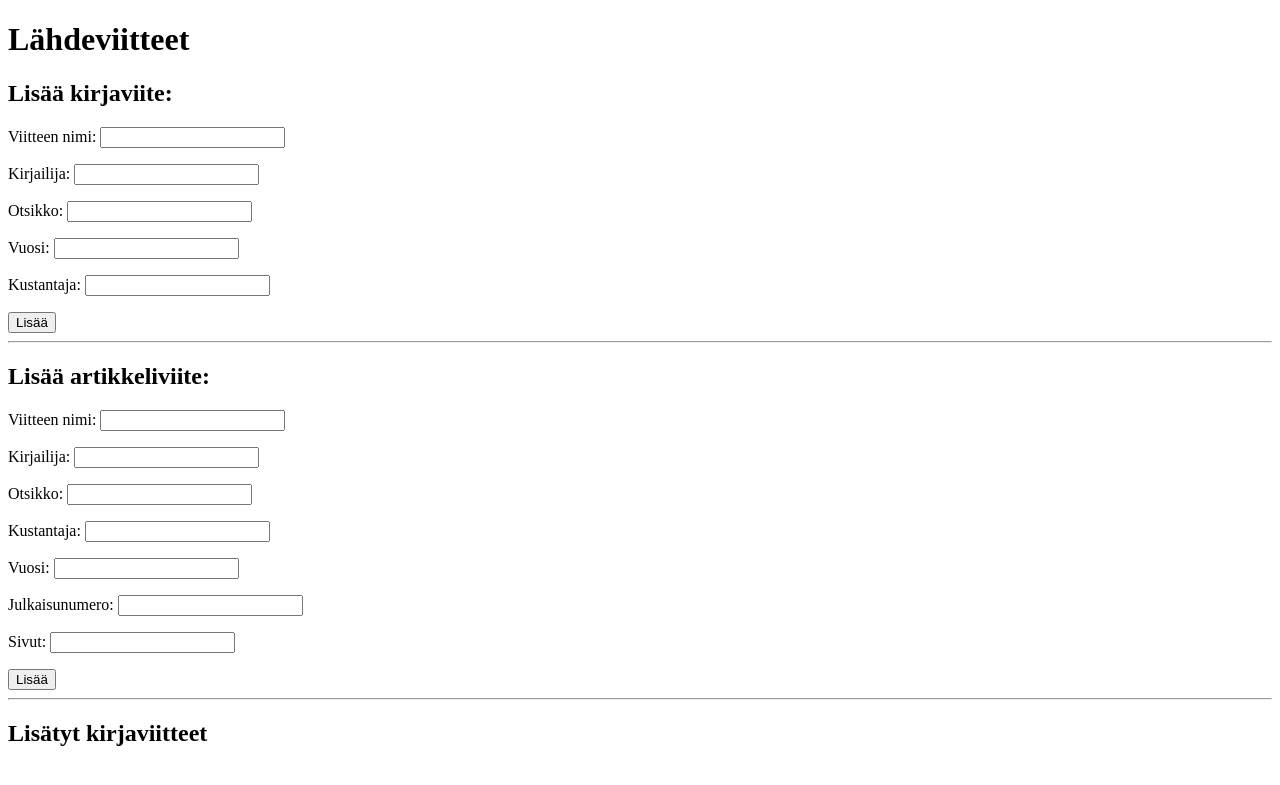
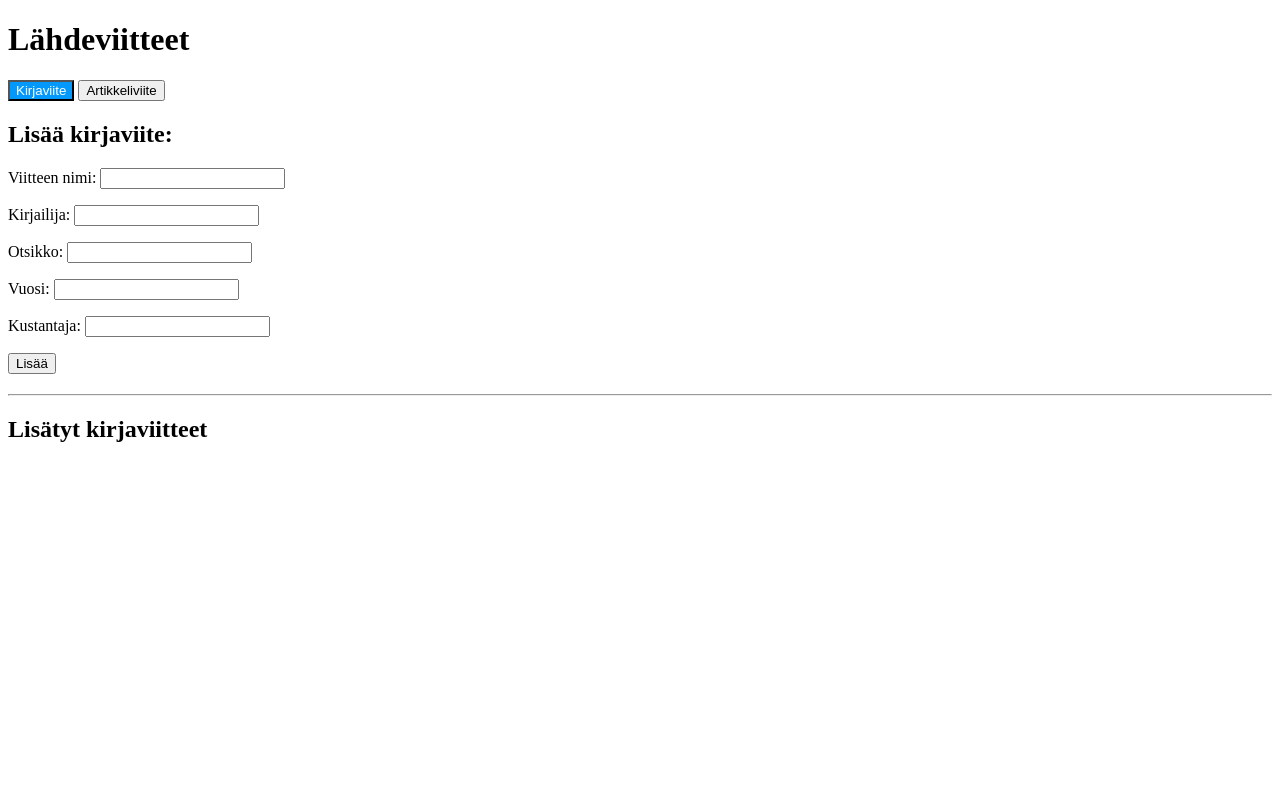
Before and after one commit to Yahimoh/Ohturyhma, a Flask app: template src/templates/index.html in a window 1280 px wide. Shown: the top 785 px of the page. Run offline with Flask 3, Linux system fonts and the light colour scheme; the template is opened without the code that fills it, so the values that code supplies are empty.

Commit message:
Lisätty tabit

```diff
--- a/src/templates/index.html
+++ b/src/templates/index.html
@@ -2,11 +2,45 @@
 <html>
 <head>
     <title>Lähdeviitteet</title>
+    <style>
+        .hidden { display: none; }
+        .active-button { background-color: #0398fc; color: white; }
+    </style>
+    <script>
+    function toggleForm(formName) {
+        var kirjaForm = document.getElementById('kirjaForm');
+        var artikkeliForm = document.getElementById('artikkeliForm');
+        var kirjaButton = document.getElementById('kirjaButton');
+        var artikkeliButton = document.getElementById('artikkeliButton');
+        var kirjaHeading = document.getElementById('kirjaHeading');
+        var artikkeliHeading = document.getElementById('artikkeliHeading');
+
+        if (formName === 'kirja') {
+            kirjaForm.classList.remove('hidden');
+            kirjaButton.classList.add('active-button');
+            kirjaHeading.classList.remove('hidden');
+            artikkeliForm.classList.add('hidden');
+            artikkeliButton.classList.remove('active-button');
+            artikkeliHeading.classList.add('hidden');
+        } else if (formName === 'artikkeli') {
+            kirjaForm.classList.add('hidden');
+            kirjaButton.classList.remove('active-button');
+            kirjaHeading.classList.add('hidden');
+            artikkeliForm.classList.remove('hidden');
+            artikkeliButton.classList.add('active-button');
+            artikkeliHeading.classList.remove('hidden');
+        }
+}
+    </script>
 </head>
 <body>
 <h1>Lähdeviitteet</h1>
-<h2>Lisää kirjaviite:</h2>
-<form action="/send_kirja" method="POST">
+
+<button id="kirjaButton" class="active-button" onclick="toggleForm('kirja')">Kirjaviite</button>
+<button id="artikkeliButton" onclick="toggleForm('artikkeli')">Artikkeliviite</button>
+
+<h2><span id="kirjaHeading">Lisää kirjaviite:</span></h2>
+<form id="kirjaForm" action="/send_kirja" method="POST">
     <p>Viitteen nimi:
         <input type="text" name="viite"></p>
         <p>Kirjailija:
@@ -19,9 +53,9 @@
         <input type="text" name="kustantaja"></p>
         <input type="submit" value="Lisää">
 </form>
-<hr>
-<h2>Lisää artikkeliviite:</h2>
-<form action="/send_artikkeli" method="POST">
+
+<h2><span id="artikkeliHeading" class="hidden">Lisää artikkeliviite:</span></h2>
+<form id="artikkeliForm" class="hidden" action="/send_artikkeli" method="POST">
     <p>Viitteen nimi:
         <input type="text" name="viite"></p>
     <p>Kirjailija:
@@ -37,8 +71,8 @@
     <p>Sivut:
         <input type="text" name="sivut"></p>
         <input type="submit" value="Lisää">
+</form>
 
-</form>
 <hr>
 <h2>Lisätyt kirjaviitteet</h2>
     {% for viite in viitteet %}
```
Lines whose indentation alone changed are shown as unchanged.
